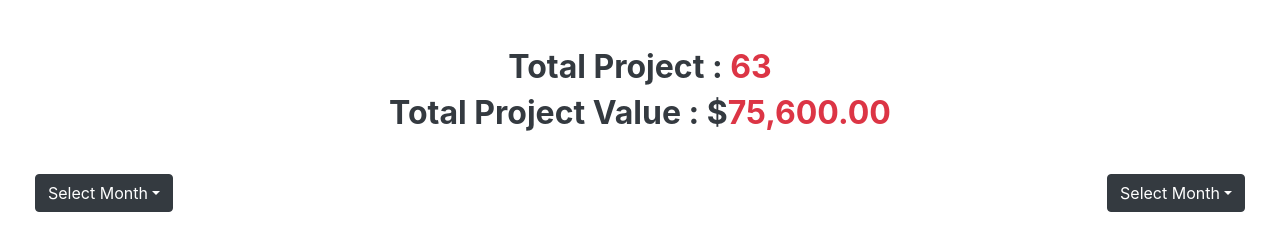
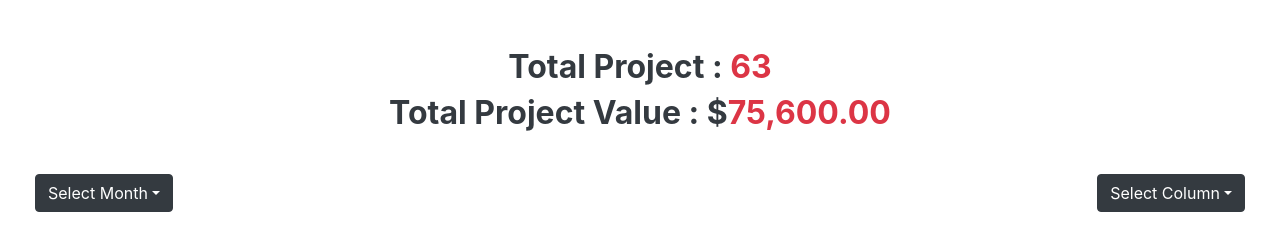
Before and after one commit to nafis-abdullah-seopage1/draggable-table, a React (Vite) app: page / in a window 1280 px wide. Shown: the top 245 px of the page. Built offline with nearby package versions, Linux system fonts and the light colour scheme.

Commit message:
pagination component added

```diff
--- a/src/components/NewDraggableTable/NewColumnFilter.jsx
+++ b/src/components/NewDraggableTable/NewColumnFilter.jsx
@@ -6,7 +6,7 @@ export default function NewColumnFilter({ columns, setTableColumns }) {
     return (
         <Dropdown>
             <Dropdown.Toggle variant="dark" id="dropdown-basic">
-                Select Month
+                Select Column
             </Dropdown.Toggle>
             <Dropdown.Menu>
                 <div style={{ maxHeight: '50vh', overflowY: 'auto', overflowX:"hidden"}}>
--- a/src/components/NewDraggableTable/NewDraggableTable.jsx
+++ b/src/components/NewDraggableTable/NewDraggableTable.jsx
@@ -98,7 +98,7 @@ const NewDraggableTable = ({ columns, tableData, anchored_Cell }) => {
                                 handleShow();
                               }}>{row[cell.title]}</button>
                             : (cell.title === 'freelancer_com_message_page_link' || cell.title === 'freelancer_com_profile_link') ?
-                              <a href={row[cell.title]} style={{ textDecoration: 'underline 2px blue' }} target='_blank'>Link</a> :
+                              <a href={row[cell.title]} style={{ textDecoration: 'underline 2px blue' }} target='_blank'>Visit Link</a> :
                               <span className='font-weight-bold text-secondary'>{row[cell.title]}</span>
                         }
                       </td>)
```
